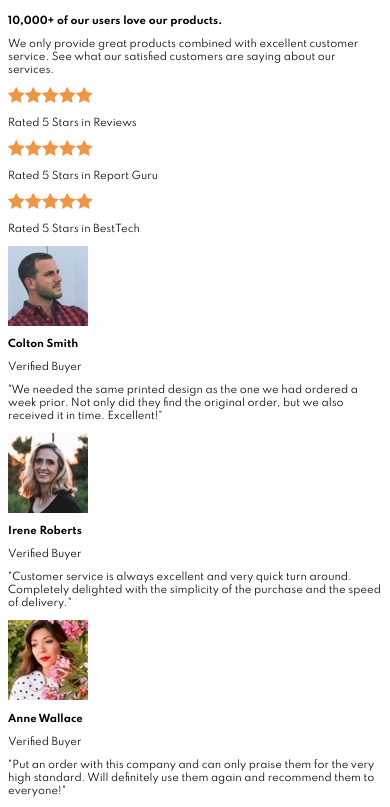
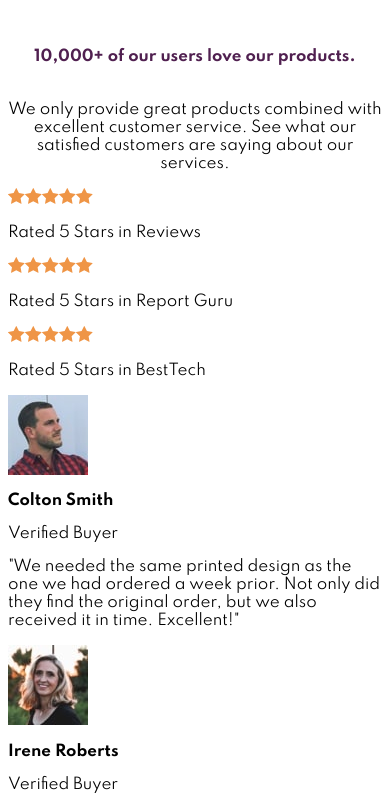
Before and after one commit to royeradames/social-proof-section-master, a React (Create React App) app: page / in a window 390 px wide. Shown: the top 807 px of the page. Built offline with nearby package versions, Linux system fonts and the light colour scheme.

Commit message:
📦add mobile layout, complete mobile header style

```diff
--- a/src/App.scss
+++ b/src/App.scss
@@ -9,8 +9,34 @@ $neutral-magenta-light: hsl(300, 24%, 96%);
 $neutral-white: hsl(0, 0%, 100%);
 
 
+// mobile layout
+#root{
+  font-family: 'Spartan', sans-serif;
+  font-size: 1.5rem;
+  display: grid;
+  grid-template-columns: 1fr;
+  grid-template-areas: "header"
+                        "rate"
+                        "testimonials";
+  background-color: $neutral-white;
+}
 
-body{
-  display: grid;
-  font-family: 'Spartan', sans-serif;;
+.header{
+  grid-row: header;
+  &__title{
+    font-weight: 700;
+    color: $primary-magenta;
+    padding: 3rem 2rem 2rem;
+    text-align: center;
+  }
+  &__description{
+    text-align: center;
+  }
 }
+
+.rate{
+  grid-column: rate;
+}
+.testimonials{
+  grid-column: testimonials;
+}
--- a/src/App.tsx
+++ b/src/App.tsx
@@ -19,7 +19,8 @@ function App() {
         </p>
       </header>
 
-      <section className="rate reviews-rate">
+      <section className="rate">
+        <div className="rate_reviews">
           <div className="rate_starts">
             <img src={ratingStart} alt="A rating start" />
             <img src={ratingStart} alt="A rating start" />
@@ -28,8 +29,8 @@ function App() {
             <img src={ratingStart} alt="A rating start" />
           </div>
           <p className="rate__message">Rated 5 Stars in Reviews</p>
-      </section>
-      <section className="report-guru-rate rate">
+        </div>
+        <div className="rate_report_gurux">
           <div className="rate_starts">
             <img src={ratingStart} alt="A rating start" />
             <img src={ratingStart} alt="A rating start" />
@@ -38,8 +39,8 @@ function App() {
             <img src={ratingStart} alt="A rating start" />
           </div>
           <p className="rate__message">Rated 5 Stars in Report Guru</p>
-      </section>
-      <section className="rate best-tect-rate">
+        </div>
+        <div className="rate_best_tect">
           <div className="rate_starts">
             <img src={ratingStart} alt="A rating start" />
             <img src={ratingStart} alt="A rating start" />
@@ -48,9 +49,11 @@ function App() {
             <img src={ratingStart} alt="A rating start" />
           </div>
           <p className="rate__message">Rated 5 Stars in BestTech</p>
+        </div>
       </section>
 
-      <section className="testimonial testimonial__colton-smith">
+      <section className="testimonials">
+        <div className="testimonial__colton_smith">
           <img
             src={colton}
             alt="portrait of Colton Smith"
@@ -60,12 +63,12 @@ function App() {
           <p className="testimonial__verify-buyer">Verified Buyer</p>
           <p className="testimonial__message">
             "We needed the same printed design as the one we had ordered a week
-          prior. Not only did they find the original order, but we also received
-          it in time. Excellent!"
+            prior. Not only did they find the original order, but we also
+            received it in time. Excellent!"
           </p>
-      </section>
+        </div>
 
-      <section className="testimonial testimonial__irene-roberts">
+        <div className="testimonial__irene_roberts">
           <img
             src={irene}
             alt="portrait of Irene Roberts"
@@ -75,12 +78,12 @@ function App() {
           <p className="testimonial__verify-buyer">Verified Buyer</p>
           <p className="testimonial__message">
             "Customer service is always excellent and very quick turn around.
-          Completely delighted with the simplicity of the purchase and the speed
-          of delivery."
+            Completely delighted with the simplicity of the purchase and the
+            speed of delivery."
           </p>
-      </section>
+        </div>
 
-      <section className="testimonial testimonial__anne-wallance">
+        <div className="testimonial__anne_wallance">
           <img
             src={anne}
             alt="portrait of Anne Wallace"
@@ -89,10 +92,11 @@ function App() {
           <h2 className="testimonial__name">Anne Wallace</h2>
           <p className="testimonial__verify-buyer">Verified Buyer</p>
           <p className="testimonial__message">
-          "Put an order with this company and can only praise them for the very
-          high standard. Will definitely use them again and recommend them to
-          everyone!"
+            "Put an order with this company and can only praise them for the
+            very high standard. Will definitely use them again and recommend
+            them to everyone!"
           </p>
+        </div>
       </section>
     </>
   );
```
Lines whose indentation alone changed are shown as unchanged.
